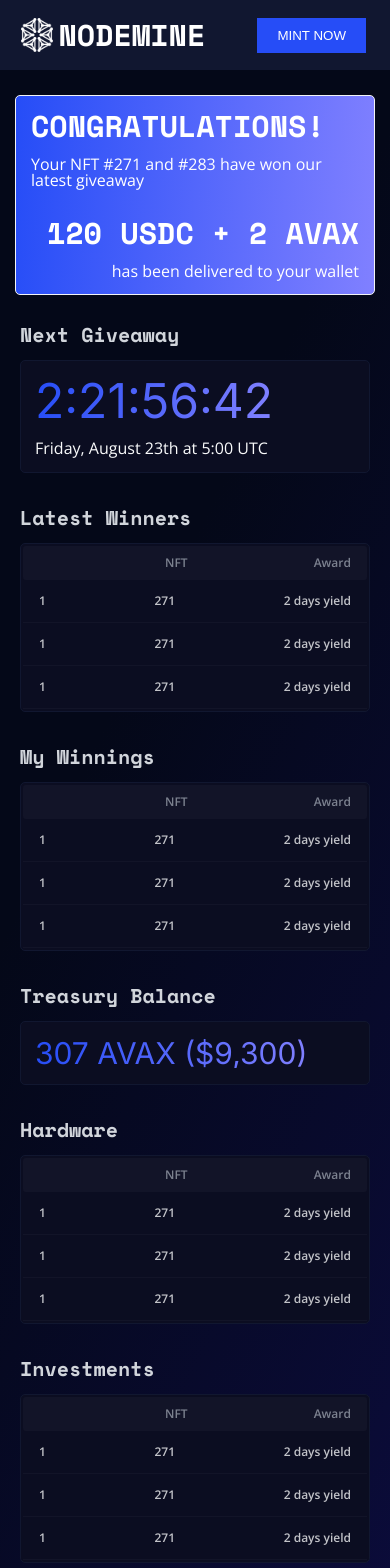
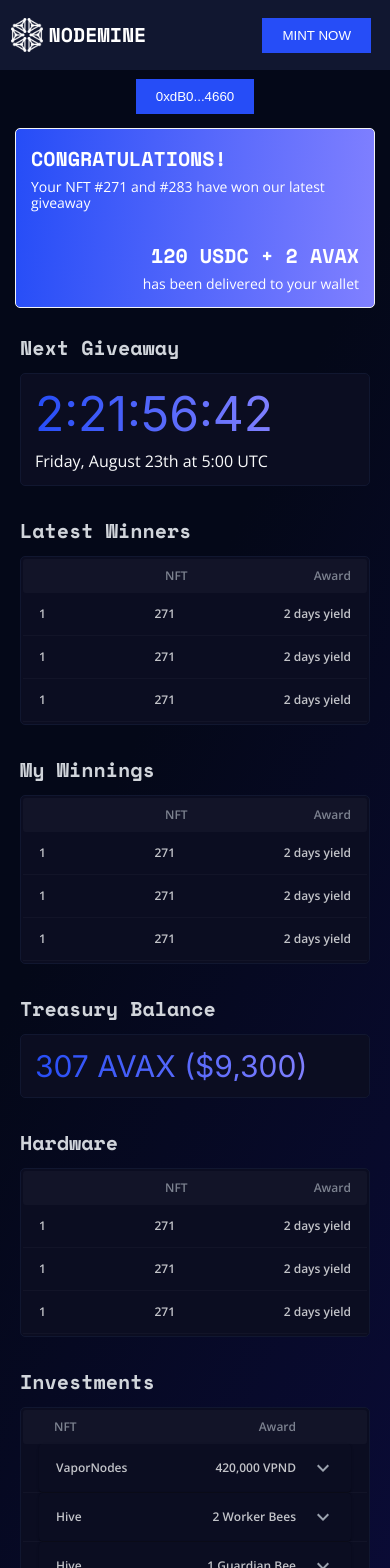
Before and after one commit to mhkhansahab/mine-app, a React (Create React App) app: page /home in a window 390 px wide. Shown: the top 1568 px of the page. Built offline with nearby package versions, Linux system fonts and the light colour scheme.

Commit message:
mobile view added

```diff
--- a/package.json
+++ b/package.json
@@ -5,6 +5,7 @@
   "dependencies": {
     "@emotion/react": "^11.7.1",
     "@emotion/styled": "^11.6.0",
+    "@mui/icons-material": "^5.8.4",
     "@mui/material": "^5.2.6",
     "@testing-library/jest-dom": "^5.16.1",
     "@testing-library/react": "^12.1.2",
--- a/src/components/Tile/index.tsx
+++ b/src/components/Tile/index.tsx
@@ -15,6 +15,7 @@ const MainDiv = styled("div")(({ theme }) => ({
   display: 'flex',
   flexDirection: 'column',
   alignItems: 'flex-start',
+  minWidth: '300px',
 
   [theme.breakpoints.down("sm")]: {
     width: "90%",
--- a/src/pages/Home/components/Banner/index.tsx
+++ b/src/pages/Home/components/Banner/index.tsx
@@ -15,6 +15,9 @@ const Container = styled("div")(({ theme }) => ({
   border: "1px solid #F3F4F6",
   flexWrap: "wrap",
   position: "relative",
+  [theme.breakpoints.down("sm")]: {
+    marginTop: '5px'
+  },
 }));
 
 const Heading = styled("div")(({ theme }) => ({
@@ -24,7 +27,7 @@ const Heading = styled("div")(({ theme }) => ({
   fontWeight: "700",
 
   [theme.breakpoints.down("sm")]: {
-    fontSize: "30px",
+    fontSize: "20px",
     lineHeight: "30px",
   },
 }));
@@ -35,6 +38,10 @@ const SubHeading = styled("div")(({ theme }) => ({
   marginTop: "15px",
   fontFamily: "Open Sans",
   fontWeight: "400",
+  [theme.breakpoints.down("sm")]: {
+    fontSize: "14px",
+    marginTop: '5px'
+  },
 }));
 
 const Banner: FC = () => {
--- a/src/pages/Home/components/Navbar/index.tsx
+++ b/src/pages/Home/components/Navbar/index.tsx
@@ -27,11 +27,33 @@ const Button = styled("button")(({ theme }) => ({
   cursor: "pointer",
 }));
 
+const ButtonWrapper = styled("div")(({ theme }) => ({
+  height: "fit-content",
+  display: "flex",
+  alignItems: "center",
+  paddingLeft: "20px",
+  [theme.breakpoints.down("sm")]: {
+    paddingLeft: "10px",
+  },
+}));
+
+const ButtonWrapper2 = styled("div")(({ theme }) => ({
+  marginLeft: "auto",
+  display: "flex",
+  paddingRight: "15px",
+  [theme.breakpoints.down("sm")]: {
+    paddingRight: "10px",
+  },
+}));
+
 const Heading = styled("div")(({ theme }) => ({
   fontSize: "30px",
   lineHeight: "40px",
   fontFamily: "Space Mono",
   fontWeight: "700",
+  [theme.breakpoints.down("sm")]: {
+    fontSize: '20px'
+  },
 }));
 
 const Navbar: FC = () => {
@@ -40,23 +62,16 @@ const Navbar: FC = () => {
 
   return (
     <Container>
-      <div
-        style={{
-          height: "fit-content",
-          display: "flex",
-          alignItems: "center",
-          paddingLeft: "20px",
-        }}
-      >
+      <ButtonWrapper>
         <img src={LogoIcon} /> &nbsp;
         <Heading>NODEMINE</Heading>
-      </div>
-      <div
-        style={{ marginLeft: "auto", display: "flex", paddingRight: "15px" }}
-      >
+      </ButtonWrapper>
+
+      <ButtonWrapper2>
         <Button>MINT NOW</Button>
         {!isMobile ? <Button>0xdB0...4660</Button> : null}
-      </div>
+      </ButtonWrapper2>
+
     </Container>
   );
 };
--- a/src/pages/Home/components/Subsection3/index.tsx
+++ b/src/pages/Home/components/Subsection3/index.tsx
@@ -13,9 +13,10 @@ const Container = styled("div")(({ theme }) => ({
   borderRadius: "7px",
   display: "flex",
   alignItems: "flex-start",
-  overflowX: "scroll",
-  "::-webkit-scrollbar": {
-    display: "none",
+
+  [theme.breakpoints.down("lg")]: {
+    margin: '0 auto',
+    width: '80%'
   },
 }));
 
@@ -24,6 +25,10 @@ const InnerContainer = styled("div")(({ theme }) => ({
   display: "flex",
   alignItems: "center",
   cursor: "grab",
+  overflowX: "scroll",
+  "::-webkit-scrollbar": {
+    display: "none",
+  },
 }));
 
 const ButtonsContainer = styled("div")(({ theme }) => ({
--- a/src/pages/Home/components/Tables/Components/index.tsx
+++ b/src/pages/Home/components/Tables/Components/index.tsx
@@ -43,3 +43,20 @@ export const Td = styled("td")(({ theme }) => ({
   color: "#F9FAFB",
   opacity: "0.77",
 }));
+
+export const AccordionTableRow = styled("tr")(({ theme }) => ({
+  background: "#0B0D21",
+  padding: "0px 16px",
+  display: "flex",
+  justifyContent: "space-between",
+  borderBottom: "solid 1px #121428",
+}));
+
+
+export const AccordionTableRowHeader = styled("tr")(({ theme }) => ({
+  background: "#121428",
+  padding: "8px 30px",
+  display: "flex",
+  borderRadius: "3px",
+  justifyContent: "space-between",
+}));
--- a/src/pages/Home/components/Tables/Investments/index.tsx
+++ b/src/pages/Home/components/Tables/Investments/index.tsx
@@ -1,36 +1,68 @@
 import { FC } from "react";
+import * as React from 'react';
+import Accordion from '@mui/material/Accordion';
+import AccordionDetails from '@mui/material/AccordionDetails';
+import AccordionSummary from '@mui/material/AccordionSummary';
+import Typography from '@mui/material/Typography';
+import ExpandMoreIcon from '@mui/icons-material/ExpandMore';
 
 import {
   TableContainer,
-  TableRowHeader,
+  AccordionTableRowHeader,
+  AccordionTableRow,
   Th,
-  TableRow,
   Td,
 } from "../Components/index";
 
 const Investments: FC = () => {
+  const [expanded, setExpanded] = React.useState<string | false>(false);
+  const [tilesData, setTilesData] = React.useState<any>([
+    { option1: 'VaporNodes', option2: '420,000 VPND', detail: ' Nulla facilisi. Phasellus sollicitudin nulla et quam mattis feugiat.Aliquam eget maximus est, id dignissim quam.' },
+    { option1: 'Hive', option2: '2 Worker Bees', detail: ' Nulla facilisi. Phasellus sollicitudin nulla et quam mattis feugiat.Aliquam eget maximus est, id dignissim quam.' },
+    { option1: 'Hive', option2: '1 Guardian Bee', detail: ' Nulla facilisi. Phasellus sollicitudin nulla et quam mattis feugiat.Aliquam eget maximus est, id dignissim quam.' },
+    { option1: 'Hive', option2: '1 Baby Bear', detail: ' Nulla facilisi. Phasellus sollicitudin nulla et quam mattis feugiat.Aliquam eget maximus est, id dignissim quam.' },
+  ]);
+
+  const handleChange =
+    (panel: string) => (event: React.SyntheticEvent, isExpanded: boolean) => {
+      setExpanded(isExpanded ? panel : false);
+    };
+
+
   return (
     <TableContainer>
-      <TableRowHeader>
-        <Th></Th>
+      <AccordionTableRowHeader>
         <Th>NFT</Th>
-        <Th>Award</Th>
-      </TableRowHeader>
-      <TableRow>
-        <Td>1</Td>
-        <Td>271</Td>
-        <Td>2 days yield</Td>
-      </TableRow>
-      <TableRow>
-        <Td>1</Td>
-        <Td>271</Td>
-        <Td>2 days yield</Td>
-      </TableRow>
-      <TableRow>
-        <Td>1</Td>
-        <Td>271</Td>
-        <Td>2 days yield</Td>
-      </TableRow>
+        <Th style={{ marginRight: '40px' }}>Award</Th>
+      </AccordionTableRowHeader>
+
+      {
+        tilesData ? tilesData?.map((tile: any, index: number) => {
+          return (
+            <AccordionTableRow>
+              <Accordion expanded={expanded === `panel${index + 1}`} onChange={handleChange(`panel${index + 1}`)} style={{ background: "#0B0D21", color: "#9CA3AF" }}>
+                <AccordionSummary
+                  expandIcon={<ExpandMoreIcon style={{ color: "#9CA3AF" }} />}
+                  aria-controls={`panel${index + 1}bh-content`}
+                  id={`panel${index + 1}bh-header`}
+                >
+
+                  <div style={{ display: 'flex', justifyContent: 'space-between', width: '100%', marginRight: '14px' }}>
+                    <Td>{tile?.option1}</Td>
+                    <Td>{tile?.option2}</Td>
+                  </div>
+                </AccordionSummary>
+                <AccordionDetails>
+                  <Typography style={{ fontSize: '12px' }}>
+                    {tile?.detail}
+                  </Typography>
+                </AccordionDetails>
+              </Accordion>
+            </AccordionTableRow>
+          )
+        }) : null
+      }
+
     </TableContainer>
   );
 };
--- a/src/pages/Home/index.tsx
+++ b/src/pages/Home/index.tsx
@@ -5,6 +5,8 @@ import Banner from "./components/Banner";
 import SubSection1 from "./components/SubSection1";
 import SubSection2 from "./components/SubSection2";
 import SubSection3 from "./components/Subsection3";
+import { useMediaQuery, useTheme } from "@mui/material";
+
 
 const Container = styled("div")(({ theme }) => ({}));
 
@@ -16,6 +18,17 @@ const Body = styled("div")(({ theme }) => ({
   backgroundImage: "linear-gradient(115.48deg, #040818 33.86%, #0C0C3F 100%)",
 }));
 
+const Button = styled("button")(({ theme }) => ({
+  width: "fit-content",
+  backgroundColor: theme.palette.primary.light,
+  padding: "10px 20px",
+  maxWidth: '70%',
+  margin: "9px",
+  color: "white",
+  border: "none",
+  cursor: "pointer",
+}));
+
 const SectionsContainer = styled("div")(({ theme }) => ({
   width: "100%",
   display: "flex",
@@ -23,10 +36,14 @@ const SectionsContainer = styled("div")(({ theme }) => ({
 }));
 
 const Index: FC = () => {
+  const theme = useTheme();
+  const isMobile = useMediaQuery(theme.breakpoints.down("sm"));
+
   return (
     <Container>
       <Navbar />
       <Body>
+        {isMobile ? <Button>0xdB0...4660</Button> : null}
         <Banner />
         <SectionsContainer>
           <SubSection1 />
```
Also changed, not shown: 1 other file (tests, documents, lock files or other folders).
